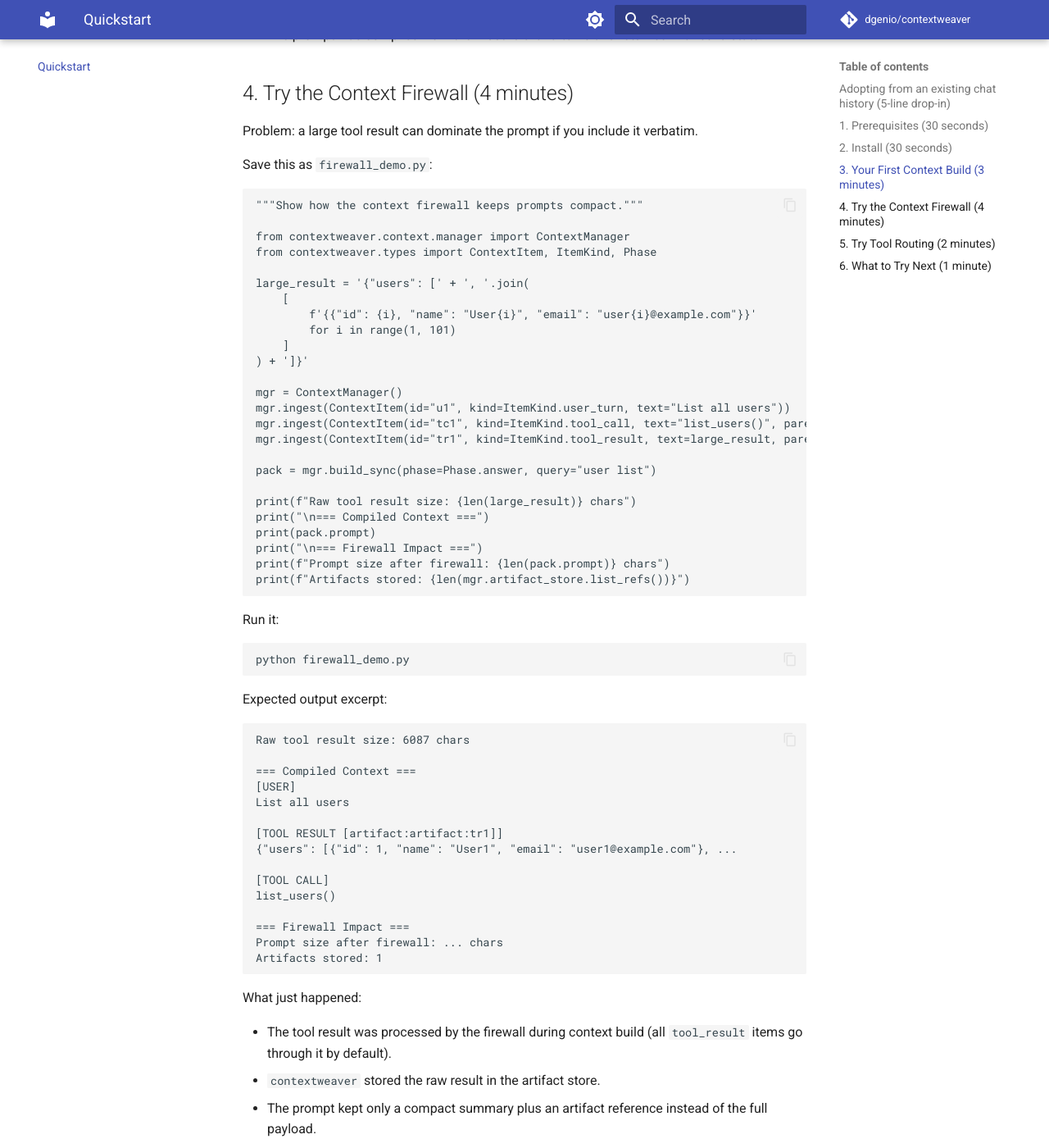
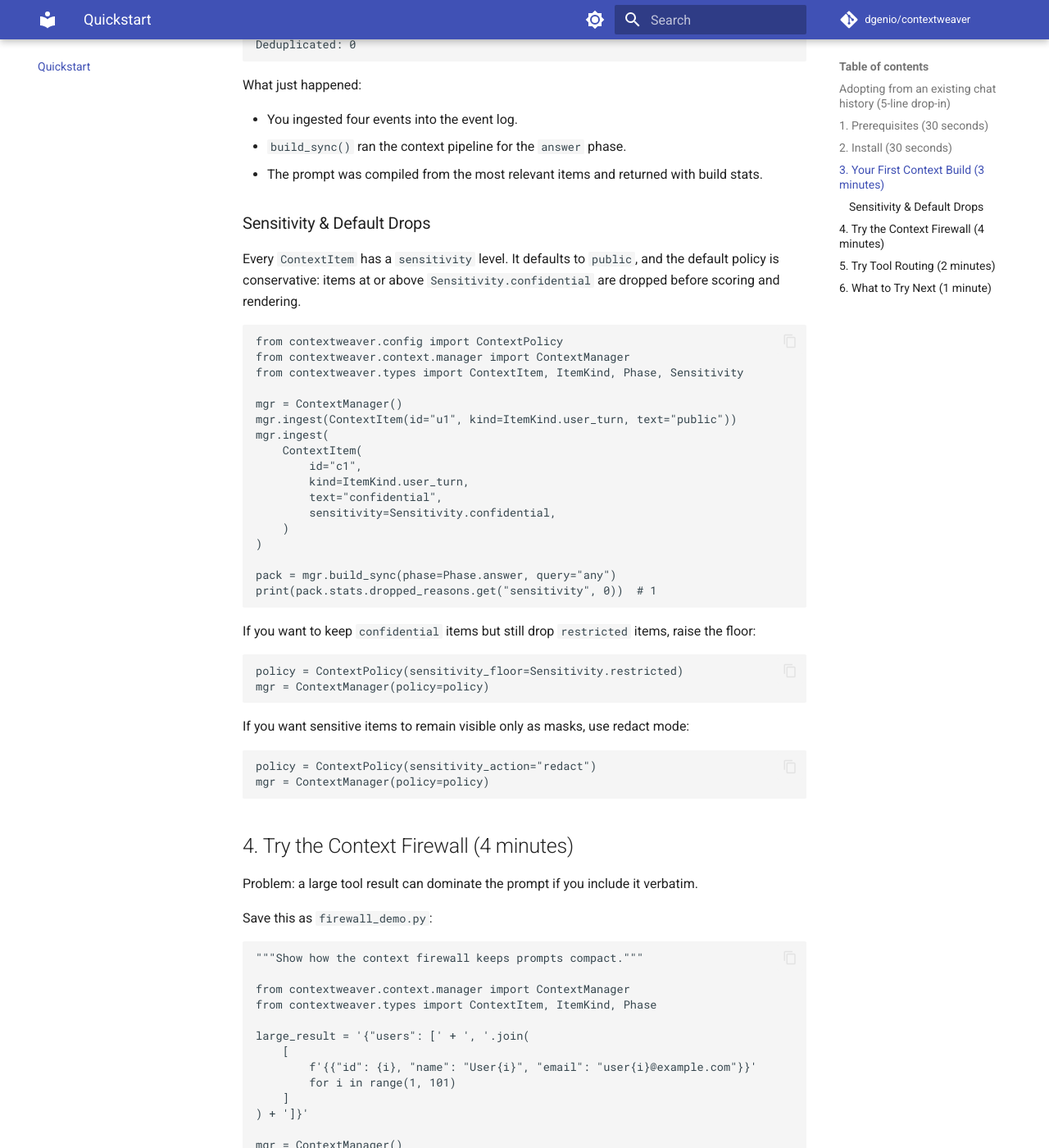
Before and after one commit to dgenio/contextweaver, an MkDocs documentation site: the page built from docs/quickstart.md, in a window 1280 px wide and 1400 px high, scrolled down 4094 px. Shown: the whole window at 82% size. Built offline with MkDocs 1.6.1 and Material for MkDocs 9.7.7, drawn with Linux system fonts in a browser that asks for light colours; comment, search, counter and statistics services are not loaded; some of the changed text lies outside the part shown.

````diff
--- a/docs/quickstart.md
+++ b/docs/quickstart.md
@@ -130,6 +130,15 @@ If you are working from a repository checkout instead, install the package in ed
 pip install -e ".[dev]"
 ```
 
+If your network blocks `openaipublic.blob.core.windows.net`, the demo or
+token-budget helpers may print `tiktoken cl100k_base encoding unavailable`.
+That warning is harmless: contextweaver falls back to the deterministic
+chars/4 estimator and keeps enforcing budgets. To suppress it while keeping
+exact `tiktoken` counts, pre-warm a `TIKTOKEN_CACHE_DIR` on a connected
+machine and copy that cache into the offline environment; the
+[troubleshooting guide](troubleshooting.md#offline-air-gapped-tiktoken-warning)
+has the full workflow.
+
 ## 3. Your First Context Build (3 minutes)
 
 Scenario: an agent receives a question, decides to query a database, and builds
@@ -201,6 +210,47 @@ What just happened:
 - You ingested four events into the event log.
 - `build_sync()` ran the context pipeline for the `answer` phase.
 - The prompt was compiled from the most relevant items and returned with build stats.
+
+### Sensitivity & Default Drops
+
+Every `ContextItem` has a `sensitivity` level. It defaults to `public`, and
+the default policy is conservative: items at or above
+`Sensitivity.confidential` are dropped before scoring and rendering.
+
+```python
+from contextweaver.config import ContextPolicy
+from contextweaver.context.manager import ContextManager
+from contextweaver.types import ContextItem, ItemKind, Phase, Sensitivity
+
+mgr = ContextManager()
+mgr.ingest(ContextItem(id="u1", kind=ItemKind.user_turn, text="public"))
+mgr.ingest(
+    ContextItem(
+        id="c1",
+        kind=ItemKind.user_turn,
+        text="confidential",
+        sensitivity=Sensitivity.confidential,
+    )
+)
+
+pack = mgr.build_sync(phase=Phase.answer, query="any")
+print(pack.stats.dropped_reasons.get("sensitivity", 0))  # 1
+```
+
+If you want to keep `confidential` items but still drop `restricted` items,
+raise the floor:
+
+```python
+policy = ContextPolicy(sensitivity_floor=Sensitivity.restricted)
+mgr = ContextManager(policy=policy)
+```
+
+If you want sensitive items to remain visible only as masks, use redact mode:
+
+```python
+policy = ContextPolicy(sensitivity_action="redact")
+mgr = ContextManager(policy=policy)
+```
 
 ## 4. Try the Context Firewall (4 minutes)
 
````
Also changed, not shown: CHANGELOG.md (+8 -0 lines), README.md (+43 -42 lines), docs/faq.md (+4 -2 lines), docs/troubleshooting.md (+35 -0 lines), llms-full.txt (+94 -43 lines).
